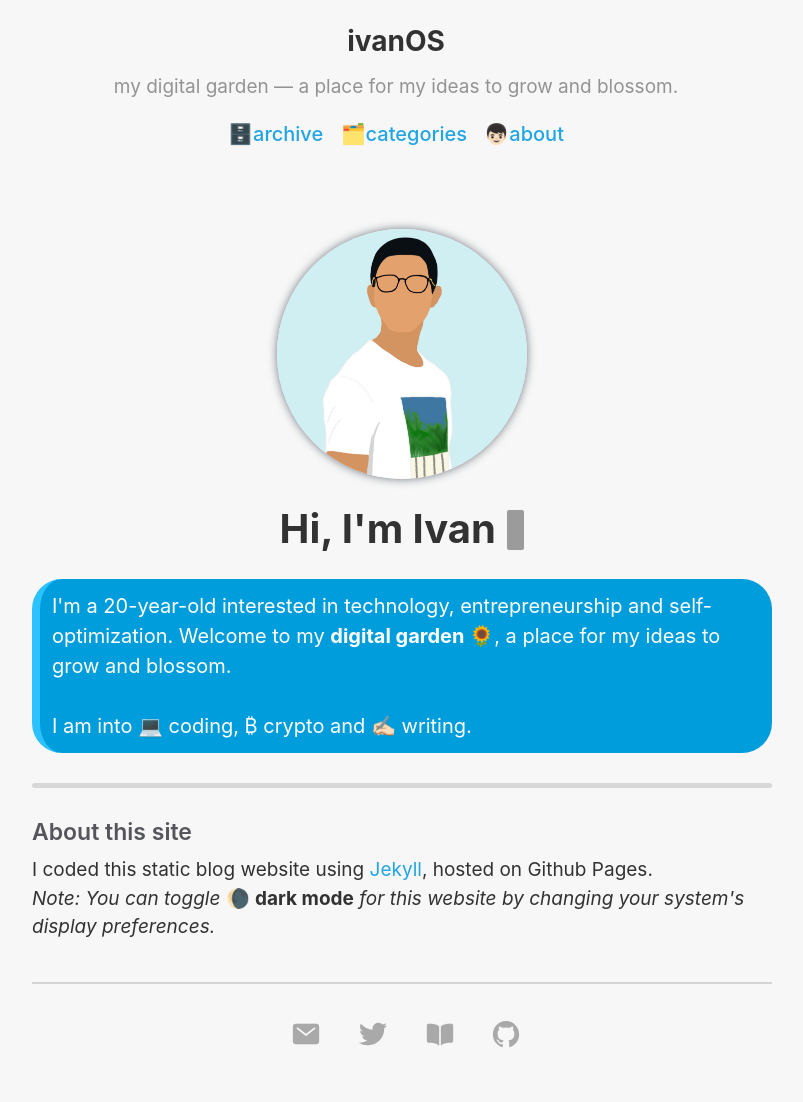
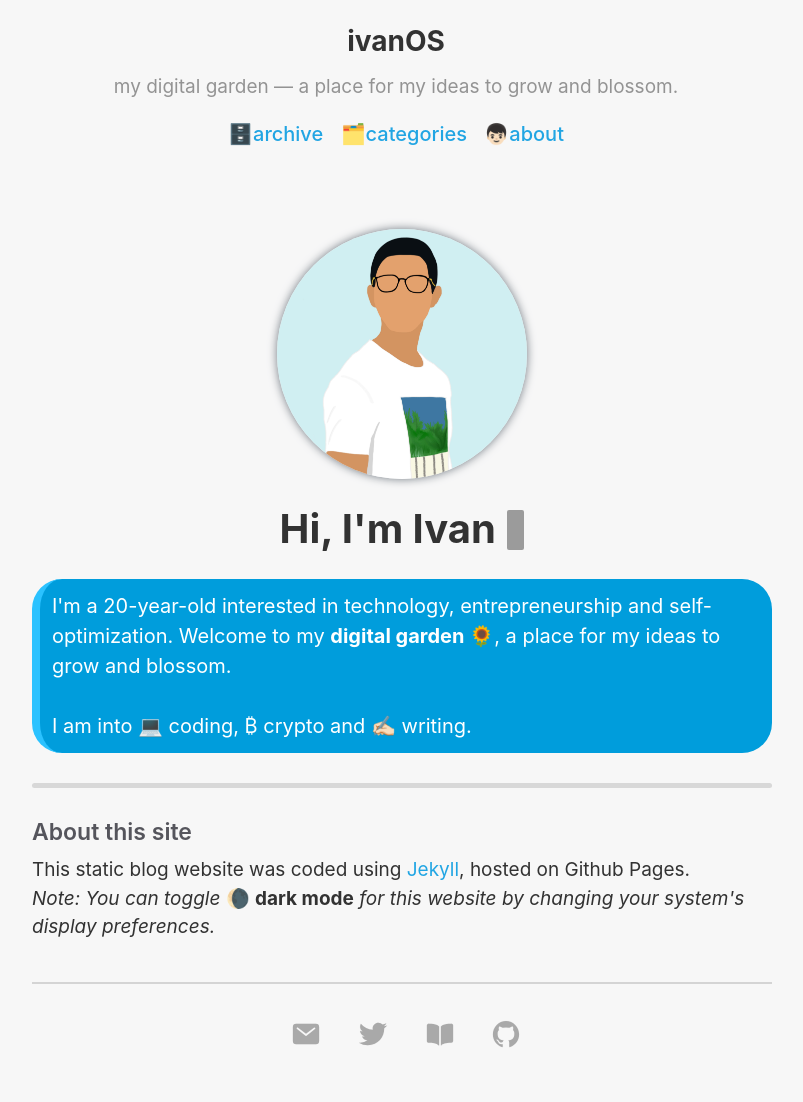
Before and after one commit to hiivan/hiivan.github.io, a Jekyll site: the page built from about.html, in a window 1280 px wide. Shown: the whole page, without its empty margins (238-1041 px from the left). Built offline with Jekyll 4.4.1, drawn with Linux system fonts in a browser that asks for light colours; nearby versions of some CDN libraries.

Commit message:
updated about.html

```diff
--- a/about.html
+++ b/about.html
@@ -17,5 +17,5 @@ title: About
 </p>
 <hr class="break">
 <h3>About this site</h3>
-<p style="font-size: 0.95rem;"> I coded this static blog website using <a href="https://jekyllrb.com/" target="_blank">Jekyll</a>, hosted on Github Pages.
+<p style="font-size: 0.95rem;"> This static blog website was coded using <a href="https://jekyllrb.com/" target="_blank">Jekyll</a>, hosted on Github Pages.
 <br><i>Note: You can toggle </i>🌘 <b>dark mode</b> <i>for this website by changing your system's display preferences.</i></p>
```
